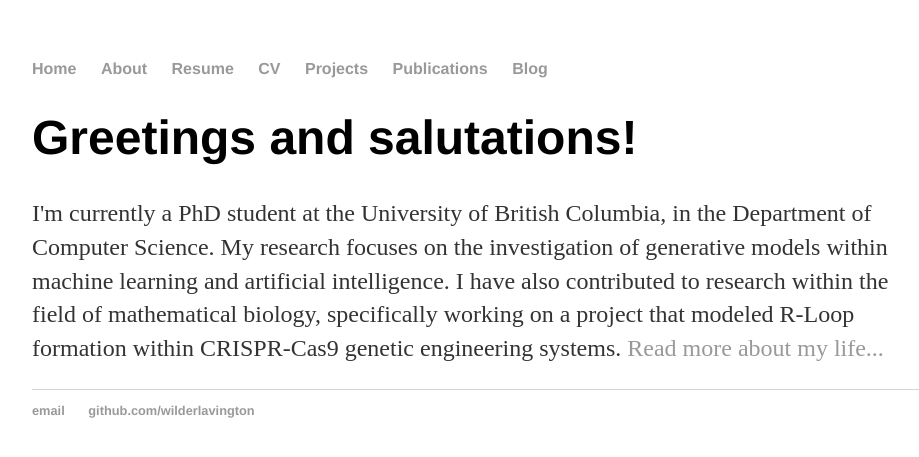
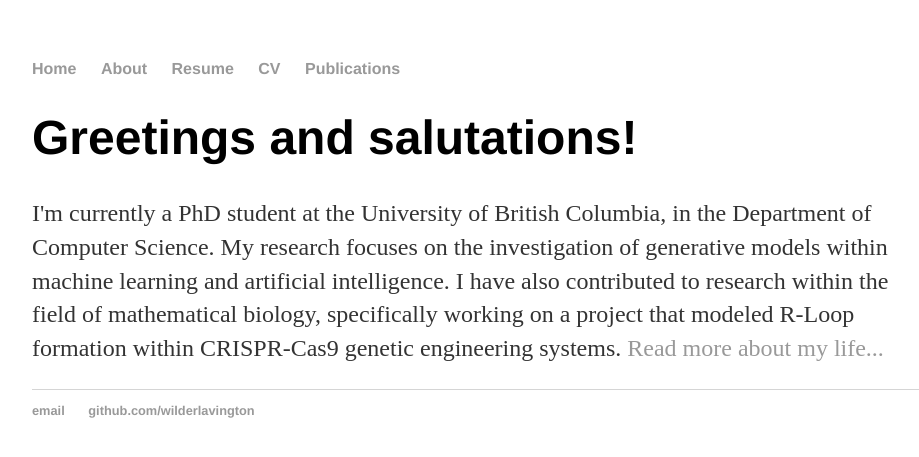
Before and after one commit to WilderLavington/old_web_page, a Jekyll site: the page built from index.html, in a window 1280 px wide. Shown: the top 457 px of the page, without its empty margins (160-1079 px from the left). Built offline with Jekyll 4.4.1, drawn with Linux system fonts in a browser that asks for light colours.

Commit message:
Update default.html

```diff
--- a/_layouts/default.html
+++ b/_layouts/default.html
@@ -12,9 +12,7 @@
 		        	<li><a href="https://wilderlavington.github.io/about">About</a></li>
 	        		<li><a href="https://wilderlavington.github.io/resume.pdf">Resume</a></li>
 				<li><a href="https://wilderlavington.github.io/cv.pdf">CV</a></li>
-				<li><a href="https://wilderlavington.github.io/projects">Projects</a></li>
 				<li><a href="https://wilderlavington.github.io/publications">Publications</a></li>
-	        		<li><a href="https://wilderlavington.github.io/blog/">Blog</a></li>
 	    		</ul>
 			</nav>
 			<div class="container">
```
